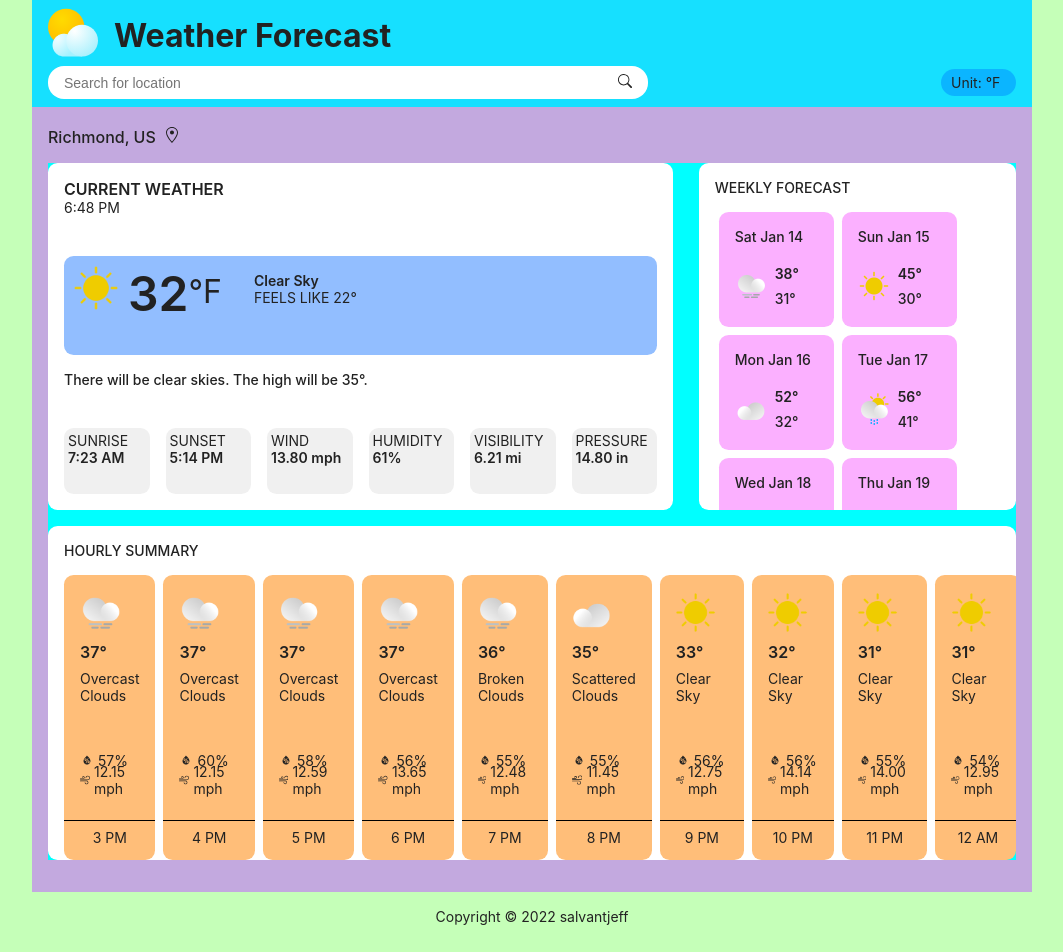
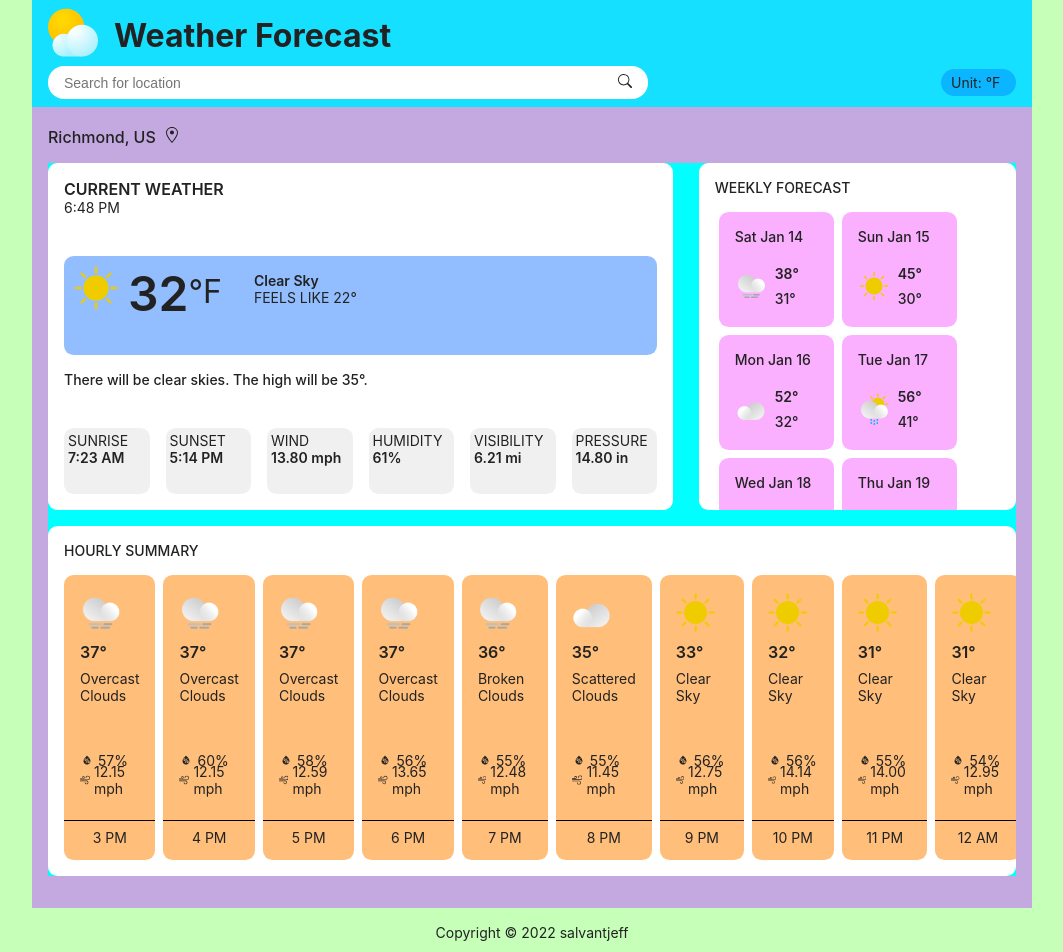
Before and after one commit to salvantjeff/weather-forecast, a React (Create React App) app in the folder weather-forecast-app/: page / in a window 1280 px wide. Shown: the top 952 px of the page, without its empty margins (108-1171 px from the left). Built offline with nearby package versions, Linux system fonts and the light colour scheme; no server answers.

Commit message:
Add padding to hourly.js

```diff
--- a/weather-forecast-app/src/components/Main/Hourly/Hourly.css
+++ b/weather-forecast-app/src/components/Main/Hourly/Hourly.css
@@ -4,7 +4,7 @@
     font-size: .875rem;
     max-width: 625px;
     overflow-x: auto;
-    padding: 0 1rem;
+    padding: 0 1rem 1rem;
 }
 
 .hourly-title {
```
